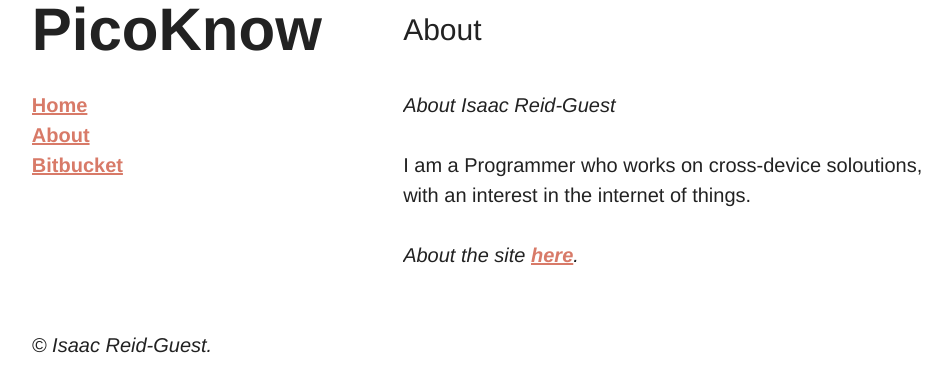
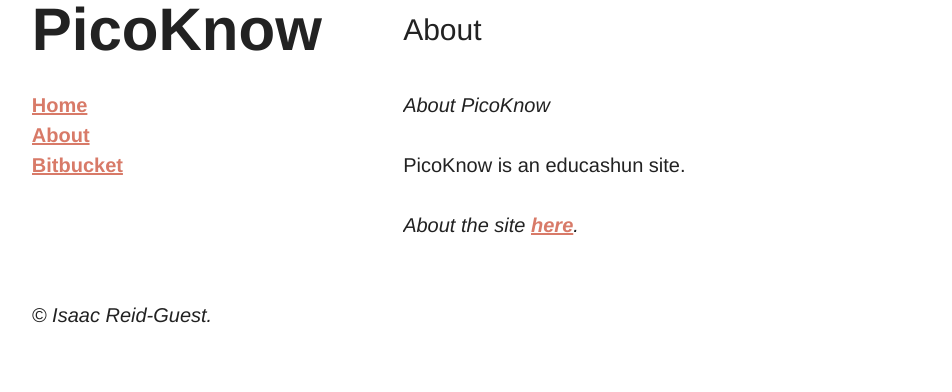
Before and after one commit to picoknow/picoknow.github.io, a Jekyll site: the page built from about/index.md, in a window 1280 px wide. Shown: the top 392 px of the page, without its empty margins (159-1111 px from the left). Built offline with Jekyll 4.4.1, drawn with Linux system fonts in a browser that asks for light colours.

Commit message:
index.md edited online with Bitbucket

```diff
--- a/about/index.md
+++ b/about/index.md
@@ -1,8 +1,9 @@
 ---
 layout: default
 title: About
-short: About Isaac Reid-Guest
+short: About PicoKnow
 ---
-I am a Programmer who works on cross-device soloutions, with an interest in the internet of things.
+PicoKnow is an educashun site.
+
 
 _About the site [here](site.html)._
```
